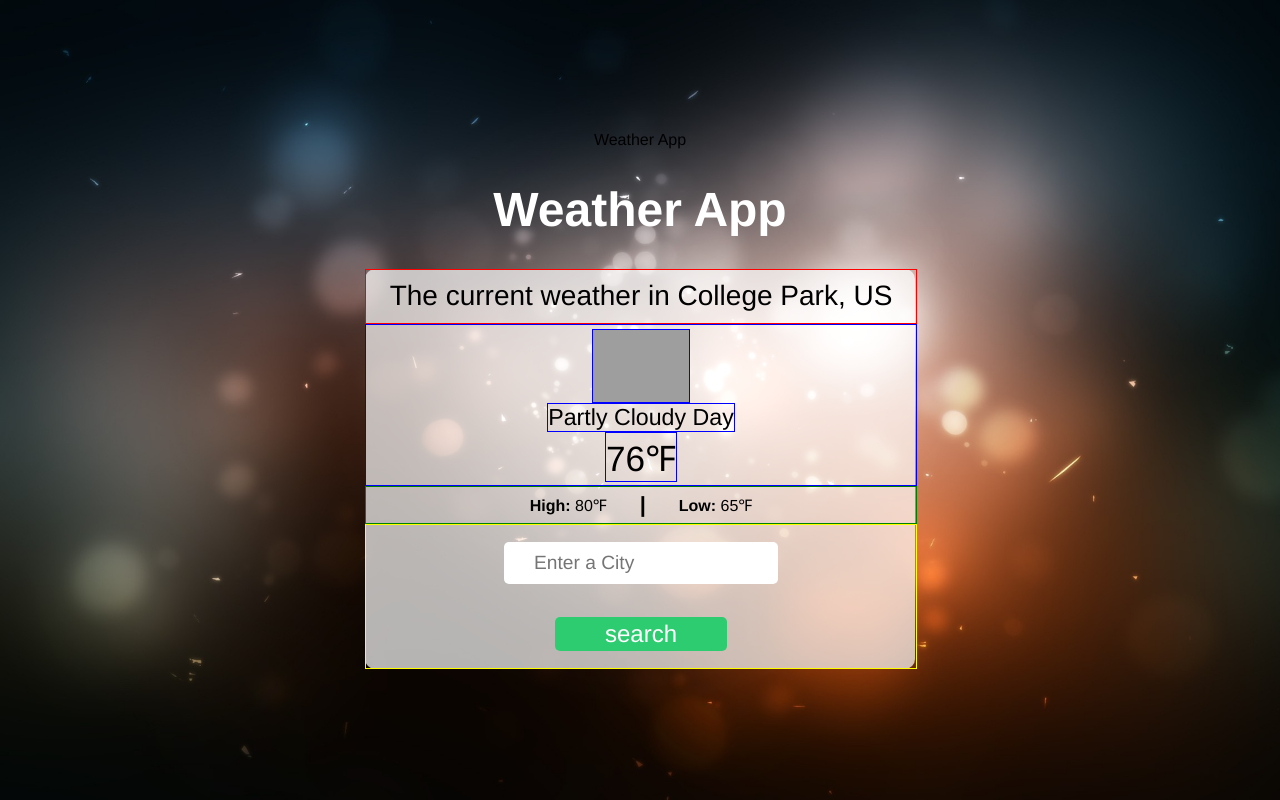
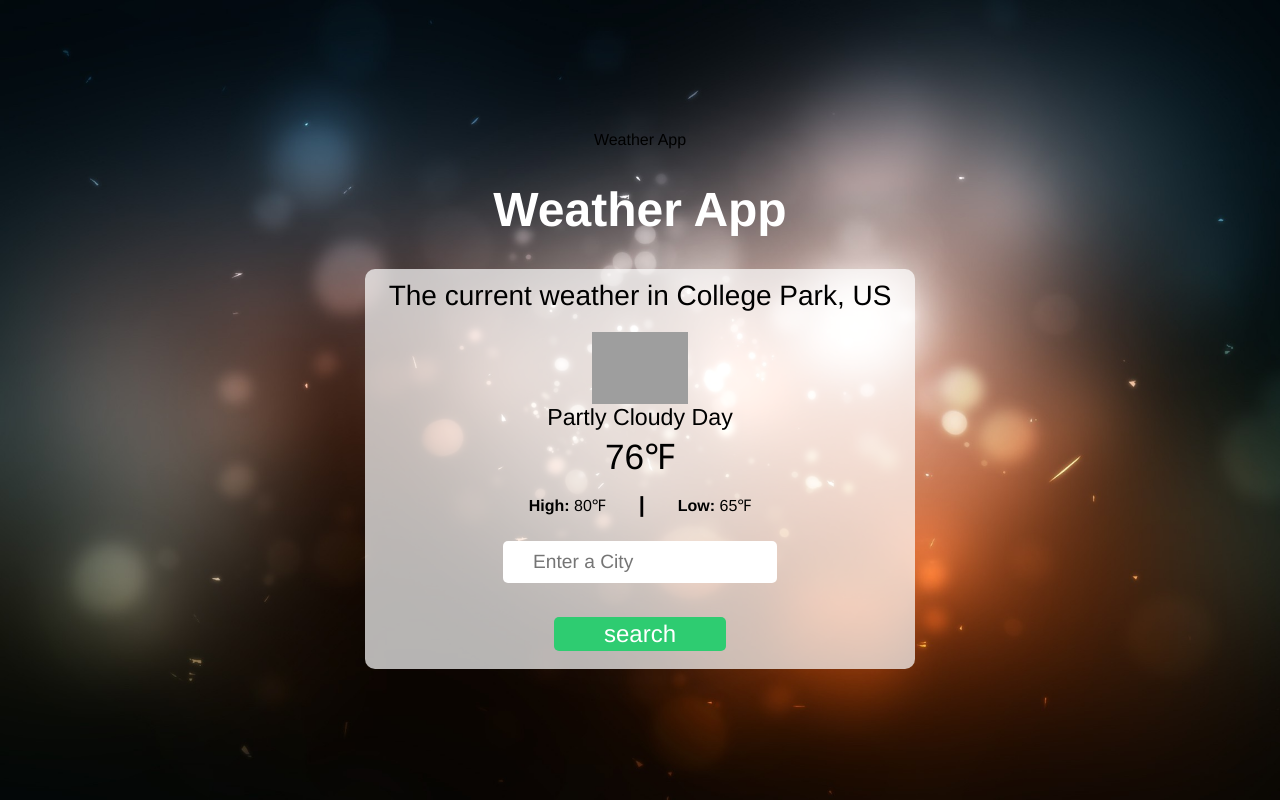
Before and after one commit to wavymav/WeatherApp, a website: page weather.html in a window 1280 px wide. Drawn offline with Linux system fonts and the light colour scheme; grey boxes are pictures that could not be loaded.

Commit message:
removed css border helpers

```diff
--- a/weather.html
+++ b/weather.html
@@ -61,7 +61,6 @@
  		.head-info-container {
  			padding: 0;
  			margin: 0;
-			 border: 1px solid red;
  			width: 100%;
  			height: 15%;
  			display: flex;
@@ -78,7 +77,6 @@
  		.current-weather-container {
  			padding: 0;
  			margin: 0;
-			 border: 1px solid blue;
  			width: 100%;
  			height: 45%;
  			display: flex;
@@ -90,7 +88,6 @@
  		.high-low-temperature-container {
  			padding: 0;
  			margin: 0;
-			 border: 1px solid green;
  			width: 100%;
  			height: 10%;
  			display: flex;
@@ -107,7 +104,6 @@
  		.search-city-container {
  			padding: 0;
  			margin: 0;
-			 border: 1px solid yellow;
  			width: 100%;
  			height: 40%;
  			display: flex;
@@ -119,7 +115,6 @@
  		.error-info-container {
  			padding: 0;
  			margin: 0;
-			 border: 1px solid green;
  			width: 100%;
  			height: 20%;
  			background-color: rgba(231, 76, 60, 0.84);
@@ -145,14 +140,12 @@
  		}
 
  		.weather-description {
-			 border: 1px solid blue;
  			margin: 0;
  			padding: 0;
  			font-size: 1.45em
  		}
 
  		.current-temperature {
-			 border: 1px solid blue;
  			margin: 0;
  			padding: 0;
  			font-size: 2.2em;
@@ -187,7 +180,7 @@
 					 <p class="head-info">The current weather in College Park, US</p>
 				 </div>
 				 <div class="current-weather-container">
-					 <img style="border: 1px solid blue" src="https://maxcdn.icons8.com/Color/PNG/96/Weather/partly_cloudy_day-96.png" title="Partly Cloudy Day" width="96">
+					 <img src="https://maxcdn.icons8.com/Color/PNG/96/Weather/partly_cloudy_day-96.png" title="Partly Cloudy Day" width="96">
 					 <p class="weather-description">Partly Cloudy Day</p>
 					 <p class="current-temperature">76&#8457</p>
 				 </div>
```
Also changed, not shown: error.html (+0 -7 lines), search.html (+1 -8 lines). Lines whose indentation alone changed are shown as unchanged.
